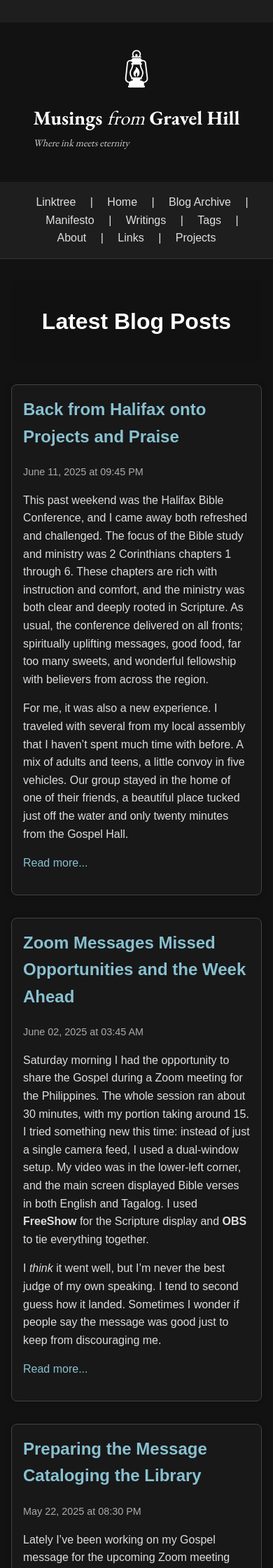
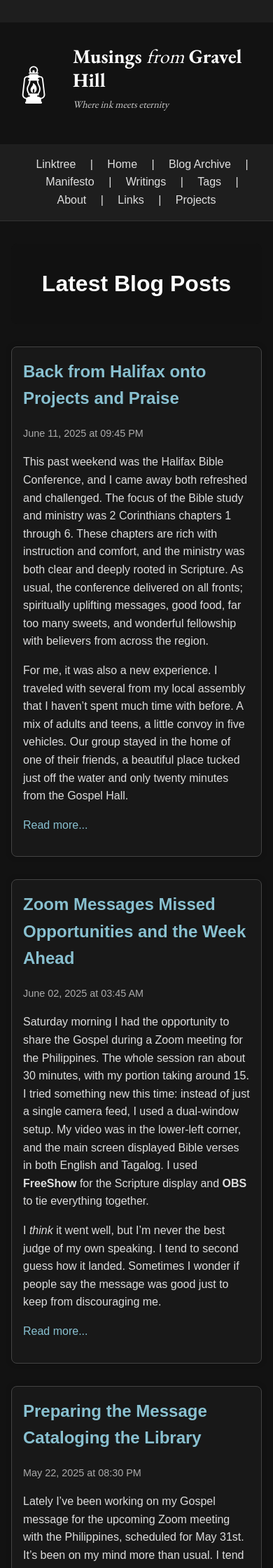
Before and after one commit to Atrion/atrion-blog, a Jekyll site: the page built from index.md, in a window 390 px wide. Shown: the top 2240 px of the page at 70% size. Built offline with Jekyll 4.4.1, drawn with Linux system fonts in a browser that asks for light colours.

Commit message:
Revert "Update style.css"
This reverts commit dc9e880c80968f593f2295e76dce1945e05997b7.

```diff
--- a/assets/css/style.css
+++ b/assets/css/style.css
@@ -258,7 +258,7 @@ img {
   font-size: 2.5rem;
   font-weight: 700;
   line-height: 1.2;
-  font-family: 'EB Garamond', serif !important;
+  font-family: 'EB Garamond', serif;
 }
 
 .italic-word {
@@ -272,24 +272,11 @@ img {
   margin-top: 0.5rem;
   font-style: italic;
   line-height: 1.4;
-  font-family: 'EB Garamond', serif !important;
+  font-family: 'EB Garamond', serif;
 }
 
 /* === Responsive Scaling (not layout change) for Mobile === */
 @media (max-width: 600px) {
-  .site-header {
-    flex-direction: row; /* keep the icon and title side-by-side on mobile */
-    align-items: center;
-    justify-content: center;
-    text-align: left; /* ensures text isn't unnecessarily centered */
-    flex-wrap: wrap;
-  }
-
-  .icon-title {
-    align-items: flex-start;
-    text-align: left;
-  }
-
   .site-title {
     font-size: 1.75rem;
   }
```
